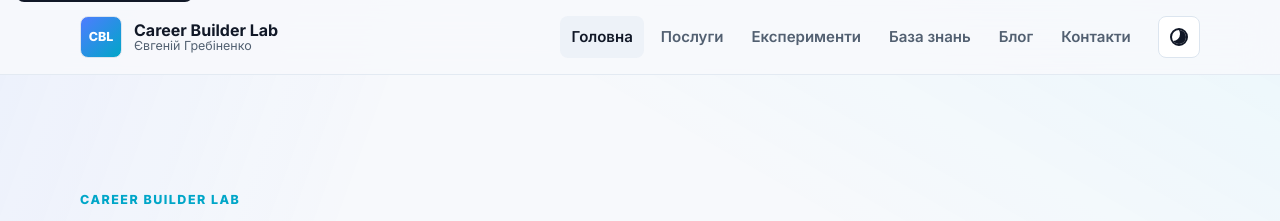
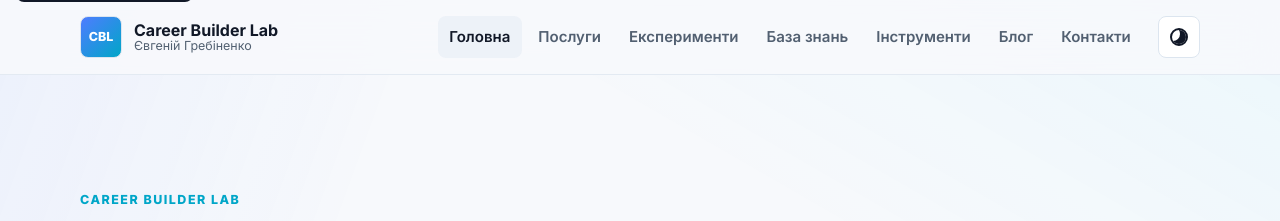
Before and after one commit to jenya112115-source/careerbuilderlab, a Jekyll site: the page built from index.html, in a window 1280 px wide. Shown: the top 221 px of the page. Built offline with Jekyll 4.4.1, drawn with Linux system fonts in a browser that asks for light colours.

Commit message:
Add files via upload

```diff
--- a/_data/navigation.yml
+++ b/_data/navigation.yml
@@ -6,6 +6,8 @@
   url: "/experiment/"
 - label: "База знань"
   url: "/free/"
+- label: "Інструменти"
+  url: "/tools/"
 - label: "Блог"
   url: "/blog/"
 - label: "Контакти"
```
